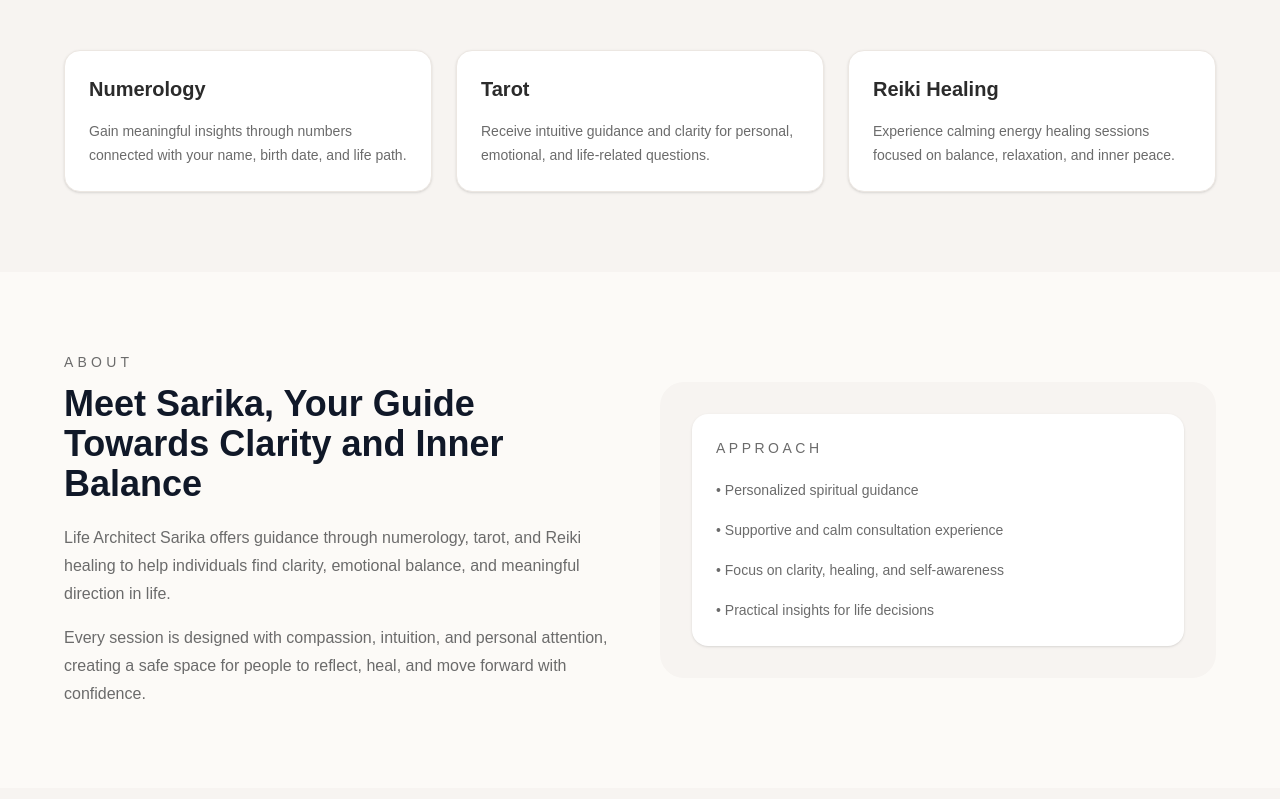
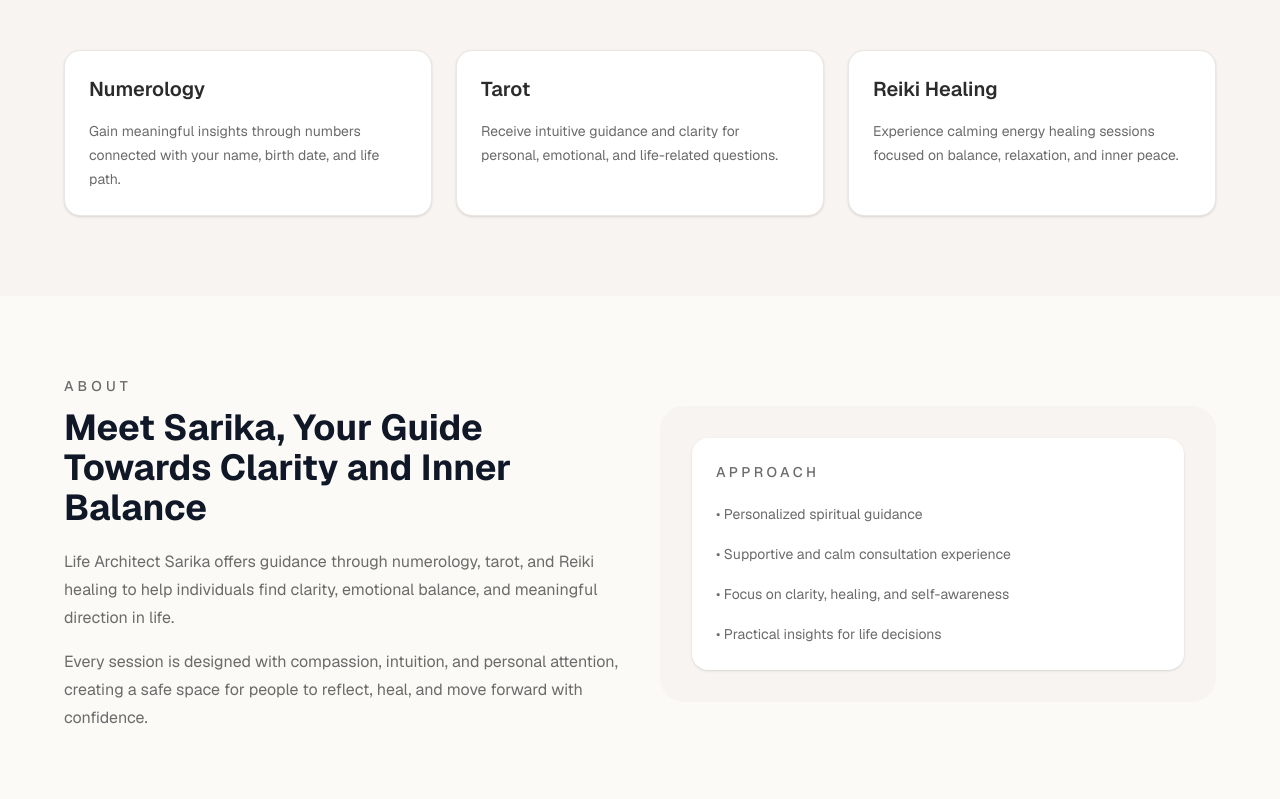
Before and after one commit to akashsharmaclicks-learningaccount/lifearchitectsarika-website, a Next.js app in the folder apps/web/: page / in a window 1280 px wide. Shown: the part 921-1720 px from the top of the page. Built offline with nearby package versions, Linux system fonts and the light colour scheme; no server answers.

Commit message:
style: update the metadata

```diff
--- a/apps/web/src/app/globals.css
+++ b/apps/web/src/app/globals.css
@@ -24,5 +24,5 @@
 body {
   background: var(--background);
   color: var(--foreground);
-  font-family: Arial, Helvetica, sans-serif;
+  font-family: var(--font-geist-sans), Arial, Helvetica, sans-serif;
 }
--- a/apps/web/src/app/layout.tsx
+++ b/apps/web/src/app/layout.tsx
@@ -13,8 +13,9 @@ const geistMono = Geist_Mono({
 });
 
 export const metadata: Metadata = {
-  title: "Create Next App",
-  description: "Generated by create next app",
+  title: "Life Architect Sarika | Numerology, Tarot & Reiki Healing",
+  description:
+    "Discover guidance through numerology, tarot, and Reiki healing with Life Architect Sarika.",
 };
 
 export default function RootLayout({
@@ -24,7 +25,7 @@ export default function RootLayout({
 }>) {
   return (
     <html lang="en" className={`${geistSans.variable} ${geistMono.variable} h-full antialiased`}>
-      <body className="min-h-full flex flex-col">{children}</body>
+      <body>{children}</body>
     </html>
   );
 }
```
